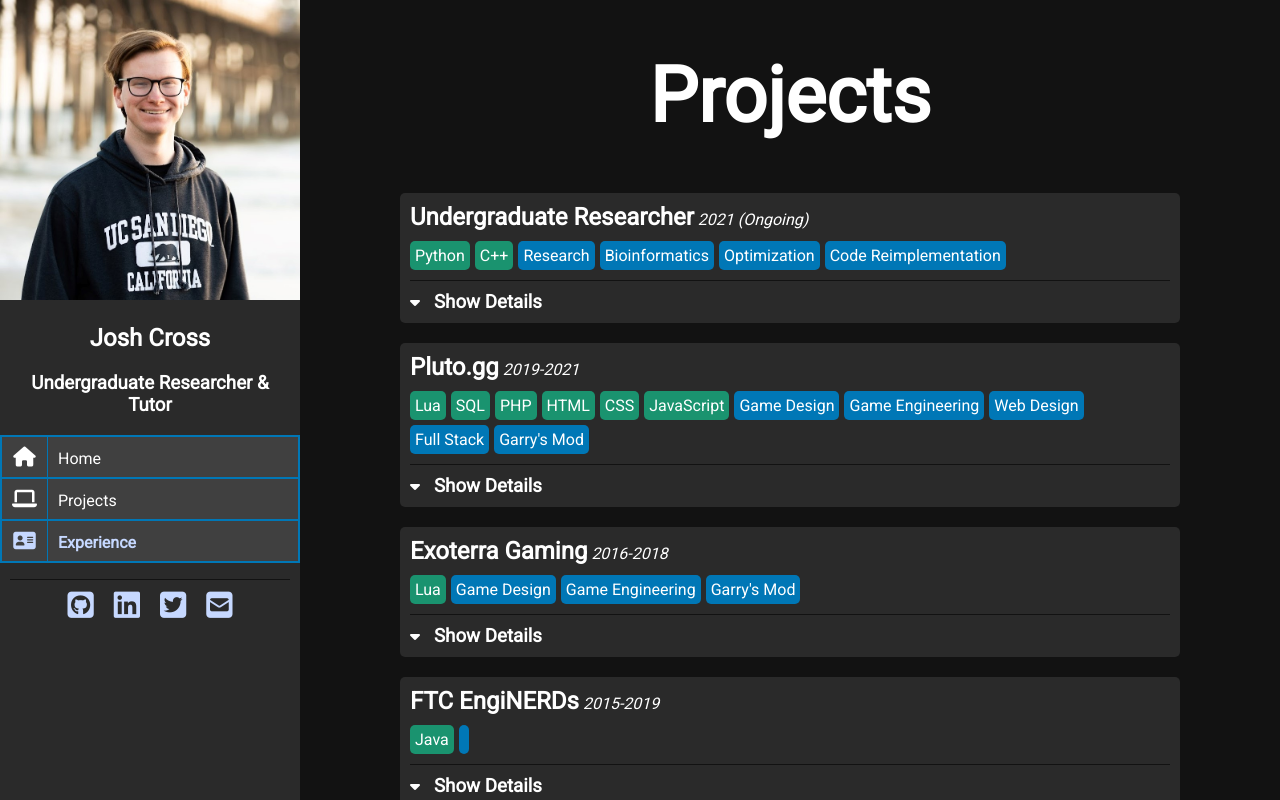
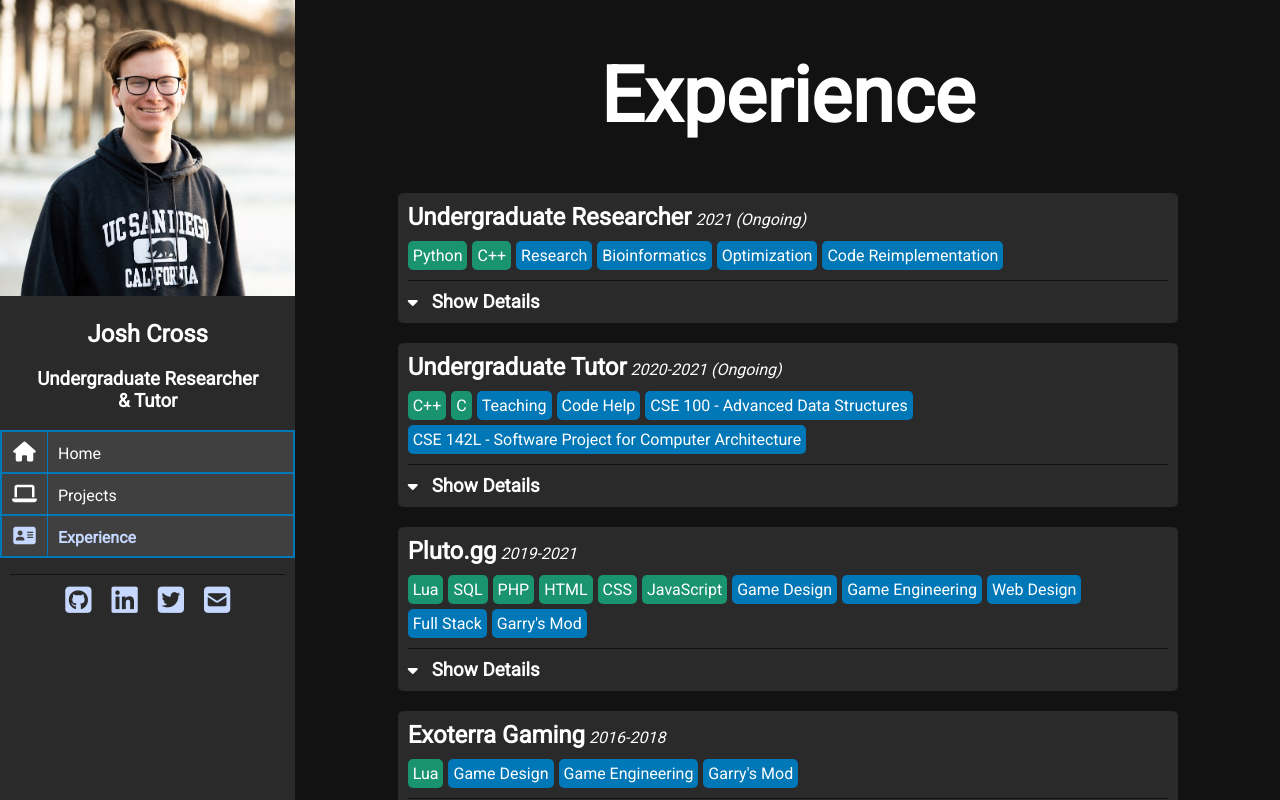
Before and after one commit to TheCrossBoy/Portfolio, a plain HTML site: page experience.html in a window 1280 px wide. Drawn offline with nearby package versions, Linux system fonts and the light colour scheme.

Commit message:
Update current experience page for review

```diff
--- a/experience.html
+++ b/experience.html
@@ -33,7 +33,7 @@
 			</ul>
 		</div>
 		<div id="body">
-			<h1>Projects</h1>
+			<h1>Experience</h1>
 			<div id="projects-container">
 
 			</div>
--- a/experience.json
+++ b/experience.json
@@ -20,6 +20,26 @@
 		"urls": [
 			"https://github.com/TheCrossBoy/Python-Variant-Calling",
 			"https://niema.net/"
+		]
+	},
+	{
+		"title": "Undergraduate Tutor",
+		"date": "2020-2021 (Ongoing)",
+		"languages": [
+			"C++",
+			"C"
+		],
+		"tags": [
+			"Teaching",
+			"Code Help",
+			"CSE 100 - Advanced Data Structures",
+			"CSE 142L - Software Project for Computer Architecture"
+		],
+		"details": [
+			""
+		],
+		"urls": [
+			""
 		]
 	},
 	{
@@ -74,10 +94,10 @@
 		]
 	},
 	{
-		"title": "FTC EngiNERDs",
-		"date": "2015-2019",
+		"title": "NHS President & Key Club Vice-President",
+		"date": "2018-2019",
 		"languages": [
-			"Java"
+			""
 		],
 		"tags": [
 			""
@@ -88,5 +108,43 @@
 		"urls": [
 			""
 		]
+	},
+	{
+		"title": "Sound Engineer",
+		"date": "2016-2019",
+		"languages": [
+			""
+		],
+		"tags": [
+			""
+		],
+		"details": [
+			""
+		],
+		"urls": [
+			""
+		]
+	},
+	{
+		"title": "FTC EngiNERDs",
+		"date": "2015-2019",
+		"languages": [
+			"Java"
+		],
+		"tags": [
+			"FTC Robotics",
+			"Hardware-Software Interfacing",
+			"School Club",
+			"Outreach"
+		],
+		"details": [
+			"Worked on a closenit school Robotics Team",
+			"Influenced design decisions of the overall design of our robot",
+			"Developed the software for our robot",
+			"Kept development logs, made reflections about our codebase, and constructed a notebook that described all the details of our design",
+			"Won multiple awards, including design awards and programming awards",
+			"Participated in outreach in which we helped younger students and new teams get introduced to our methods and technology"
+		],
+		"urls": []
 	}
 ]
```
